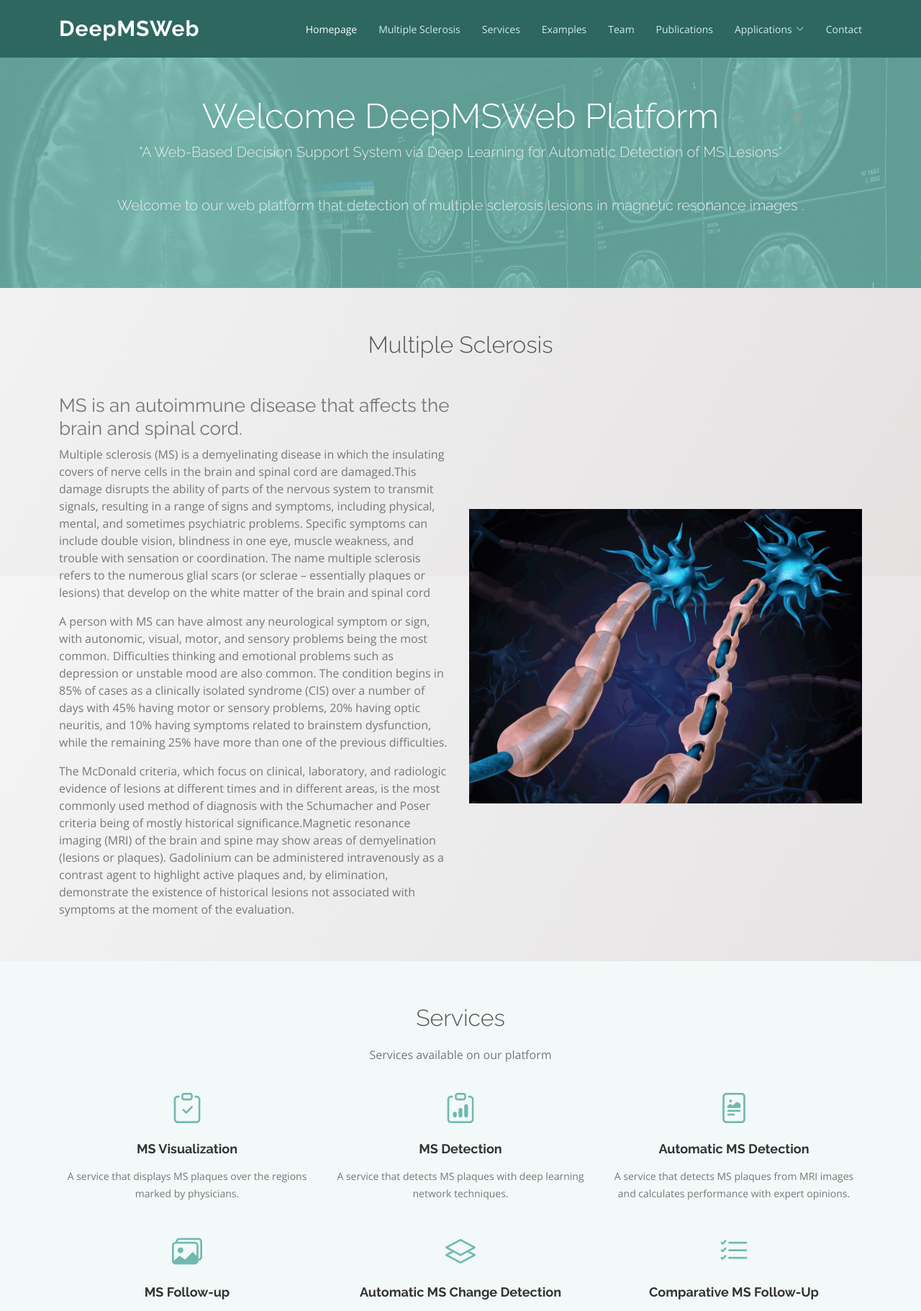
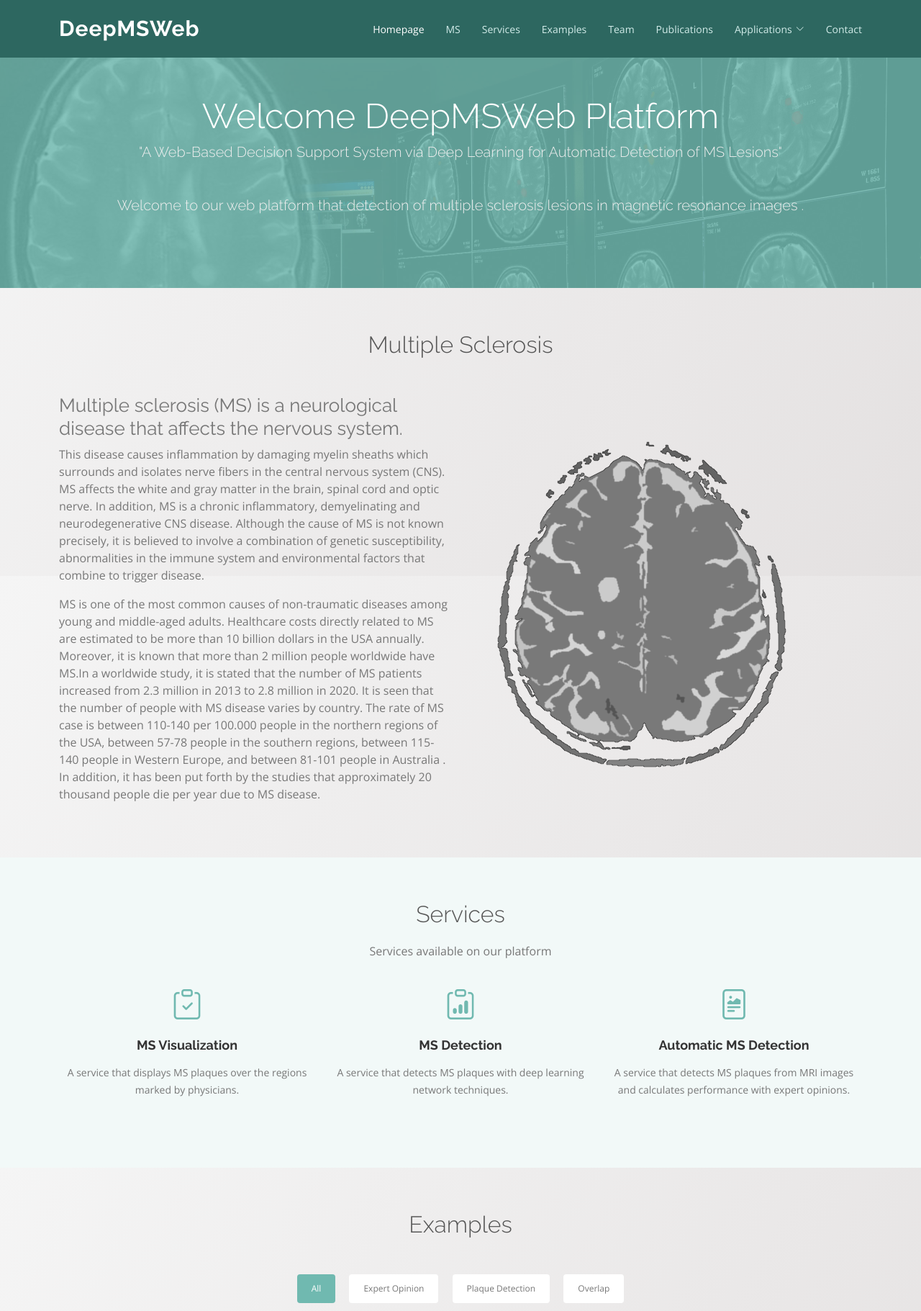
Before and after one commit to deepmsweb/deepmsweb, a Flask app: page / in a window 1280 px wide. Shown: the top 1821 px of the page at 72% size. Run offline with Flask 2, Linux system fonts and the light colour scheme; parts of the project's set-up code (start-up, migrations or seed data) failed here and were passed over; some libraries are stand-ins or nearby versions.

Commit message:
some edits

```diff
--- a/templates/base.html
+++ b/templates/base.html
@@ -49,7 +49,7 @@
 
         <ul>
           <li><a class="nav-link scrollto active" href="{{url_for('index')}}">Homepage</a></li>
-          <li><a class="nav-link scrollto" href="{{url_for('index')}}#about">Multiple Sclerosis</a></li>
+          <li><a class="nav-link scrollto" href="{{url_for('index')}}#about">MS</a></li>
           <li><a class="nav-link scrollto" href="{{url_for('index')}}#services">Services</a></li>
           <li><a class="nav-link scrollto" href="{{url_for('index')}}#portfolio">Examples</a></li>
           <li><a class="nav-link scrollto" href="{{url_for('index')}}#team">Team</a></li>
--- a/templates/main.html
+++ b/templates/main.html
@@ -11,7 +11,7 @@
         <h1>Welcome DeepMSWeb Platform</h1>
         <h2>"A Web-Based Decision Support System via Deep Learning for Automatic Detection of MS Lesions"</h2>
         <h2>Welcome to our web platform that detection of multiple sclerosis lesions in magnetic resonance
-        images .</h2>
+            images .</h2>
 
     </div>
 </section><!-- #hero -->
@@ -28,36 +28,40 @@
 
             <div class="row">
                 <div class="col-lg-6 order-1 order-lg-2 my-auto">
-                    <img src="{{url_for('static',filename='img/about-imgg1.png')}}" class="img-fluid" alt="">
+                    <img src="{{url_for('static',filename='img/about-imgg2.png')}}" class="img-fluid" alt="">
                 </div>
                 <div class="col-lg-6 pt-4 pt-lg-0 order-2 order-lg-1">
-                    <h3>MS is an autoimmune disease that affects the brain and spinal cord.</h3>
+                    <h3>Multiple sclerosis (MS) is a neurological disease that affects the nervous system.</h3>
                     <p>
-                        Multiple sclerosis (MS) is a demyelinating disease in which the insulating covers of nerve cells
-                        in the brain and spinal cord are damaged.This damage disrupts the ability of parts of the
-                        nervous system to transmit signals, resulting in a range of signs and symptoms, including
-                        physical, mental, and sometimes psychiatric problems. Specific symptoms can include double
-                        vision, blindness in one eye, muscle weakness, and trouble with sensation or coordination. The
-                        name multiple sclerosis refers to the numerous glial scars (or sclerae – essentially plaques or
-                        lesions) that develop on the white matter of the brain and spinal cord
+                        This disease causes inflammation by
+                        damaging myelin sheaths which surrounds and isolates nerve fibers in the central nervous system
+                        (CNS). MS affects
+                        the white and gray matter in the brain, spinal cord and optic nerve. In addition, MS is a
+                        chronic inflammatory,
+                        demyelinating and neurodegenerative CNS disease. Although the cause of MS is not known
+                        precisely, it is believed to
+                        involve a combination of genetic susceptibility, abnormalities in the immune system and
+                        environmental factors that
+                        combine to trigger disease.
                     </p>
 
-                    <p> A person with MS can have almost any neurological symptom or sign, with autonomic, visual,
-                        motor, and sensory problems being the most common. Difficulties thinking and emotional problems
-                        such as depression or unstable mood are also common. The condition begins in 85% of cases as a
-                        clinically isolated syndrome (CIS) over a number of days with 45% having motor or sensory
-                        problems, 20% having optic neuritis, and 10% having symptoms related to brainstem dysfunction,
-                        while the remaining 25% have more than one of the previous difficulties.
+                    <p> MS is one of the most common causes of non-traumatic diseases among young and middle-aged
+                        adults. Healthcare costs
+                        directly related to MS are estimated to be more than 10 billion dollars in the USA annually.
+                        Moreover, it is known
+                        that more than 2 million people worldwide have MS.In a worldwide study, it is stated that the
+                        number of MS patients
+                        increased from 2.3 million in 2013 to 2.8 million in 2020. It is seen that the number of people
+                        with MS disease
+                        varies by country. The rate of MS case is between 110-140 per 100.000 people in the northern
+                        regions of the USA,
+                        between 57-78 people in the southern regions, between 115-140 people in Western Europe, and
+                        between 81-101 people in
+                        Australia . In addition, it has been put forth by the studies that approximately 20 thousand
+                        people die per year due
+                        to MS disease.
                     </p>
-                    <p>The McDonald criteria, which focus on clinical, laboratory, and radiologic evidence of lesions at
-                        different times and in
-                        different areas, is the most commonly used method of diagnosis with the Schumacher and Poser
-                        criteria being of mostly
-                        historical significance.Magnetic resonance imaging (MRI) of the brain and spine may show areas
-                        of demyelination (lesions or plaques). Gadolinium
-                        can be administered intravenously as a contrast agent to highlight active plaques and, by
-                        elimination, demonstrate the
-                        existence of historical lesions not associated with symptoms at the moment of the evaluation.
+                    <p>
                     </p>
                 </div>
             </div>
@@ -92,34 +96,14 @@
                     <p class="description">A service that detects MS plaques from MRI images and calculates performance
                         with expert opinions. </p>
                 </div>
-                <div class="col-lg-4 col-md-6 icon-box">
-                    <div class="icon"><i class="bi bi-images"></i></div>
-                    <h4 class="title">MS Follow-up</h4>
-                    <p class="description">It is the service that displays the MS plaques marked with expert opinions
-                        for different periods and calculates the
-                        change. </p>
-                </div>
-                <div class="col-lg-4 col-md-6 icon-box">
-                    <div class="icon"><i class="bi bi-layers"></i></div>
-                    <h4 class="title">Automatic MS Change Detection</h4>
-                    <p class="description">It is our service that detects MS plaques on MRi images taken in two
-                        different periods with deep learning techniques and
-                        follows the change. </p>
-                </div>
-                <div class="col-lg-4 col-md-6 icon-box">
-                    <div class="icon"><i class="bi bi-list-check"></i></div>
-                    <h4 class="title">Comparative MS Follow-Up</h4>
-                    <p class="description">It is our service that detects MS plaques with deep learning techniques on
-                        MRi images taken in two different periods,
-                        follows the change and determines performance with expert opinions.</p>
-                </div>
+
             </div>
 
         </div>
     </section><!-- End Services Section -->
 
     <!-- ======= Call To Action Section ======= -->
-    <section class="call-to-action">
+    <section class="call-to-action visually-hidden">
         <div class="container">
 
             <div class="text-center">
@@ -323,7 +307,7 @@
     </section><!-- End Our Portfolio Section -->
 
     <!-- ======= Frequently Asked Questions Section ======= -->
-    <section id="faq" class="faq section-bg">
+    <section id="faq" class="faq section-bg visually-hidden ">
         <div class="container">
 
             <div class="section-title">
@@ -434,7 +418,7 @@
     </section><!-- End Frequently Asked Questions Section -->
 
     <!-- ======= Our Team Section ======= -->
-    <section id="team" class="team">
+    <section id="team" class="team section-bg">
         <div class="container ">
 
             <div class="section-title">
@@ -449,7 +433,7 @@
                         <h4>Assoc. Dr. Emre DANDIL</h4>
                         <span>Advisor</span>
                         <p>
-                            Bilecik Şeyh Edebali University, Faculty of Engineering, Computer Engineering
+                            Bilecik Şeyh Edebali University<br> Faculty of Engineering<br> Computer Engineering
                         </p>
                         <div class="social">
                             <a href=""><i class="bi bi-twitter"></i></a>
@@ -466,7 +450,7 @@
                         <h4>Mehmet Süleyman YILDIRIM</h4>
                         <span> &nbsp;</span>
                         <p>
-                            Bilecik Şeyh Edebali University, Söğüt Vocational School, Computer Programming
+                            Bilecik Şeyh Edebali University<br> Söğüt Vocational School<br> Computer Programming
                         </p>
                         <div class="social">
                             <a href=""><i class="bi bi-twitter"></i></a>
@@ -484,7 +468,7 @@
     </section><!-- End Our Team Section -->
 
     <!-- ======= Contact Us Section ======= -->
-    <section id="contact" class="contact section-bg">
+    <section id="contact" class="contact ">
         <div class="container">
 
             <div class="section-title">
@@ -498,7 +482,7 @@
                 <div class="col-lg-4 col-md-6">
                     <div class="contact-about">
                         <h3>DeepMSWeb</h3>
-                        <p>DeepMSWeb is a web application that detection and follow-up of multiple sclerosis lesions in
+                        <p>DeepMSWeb is a web application that detection of multiple sclerosis lesions in
                             magnetic resonance images .</p>
                         <div class="social-links">
                             <a href="#" class="twitter"><i class="bi bi-twitter"></i></a>
@@ -521,15 +505,11 @@
                             <p>deepwebms@gmail.com</p>
                         </div>
 
-                        <div>
-                            <i class="bi bi-phone"></i>
-                            <p>+90 228 214 xxxx</p>
-                        </div>
 
                     </div>
                 </div>
 
-                <div class="col-lg-5 col-md-12">
+                <div class="col-lg-5 col-md-12 visually-hidden">
                     <form action="forms/contact.php" method="post" role="form" class="php-email-form"
                         aria-disabled="true">
                         <div class="form-group">
```
Also changed, not shown: templates/detectionPre.html (+30 -29 lines), README.md, static/img/about-imgg1.png, static/img/about-imgg2.png (added), static/img/apple-touch-icon.png (deleted), static/img/githubs/deppmsblokK2.png (added), static/img/githubs/deppmsuseCaseB.png (added), static/img/githubs/deppmswebP2.png (added).
